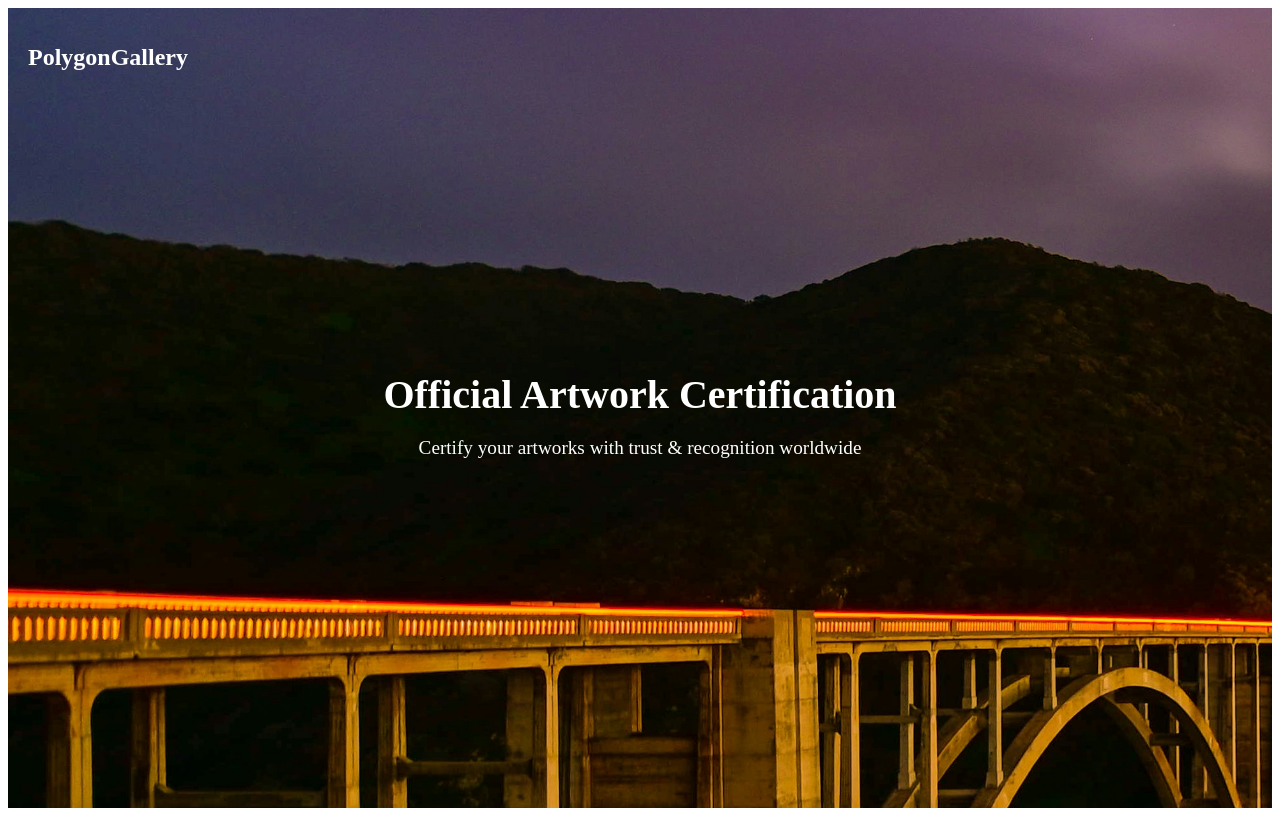
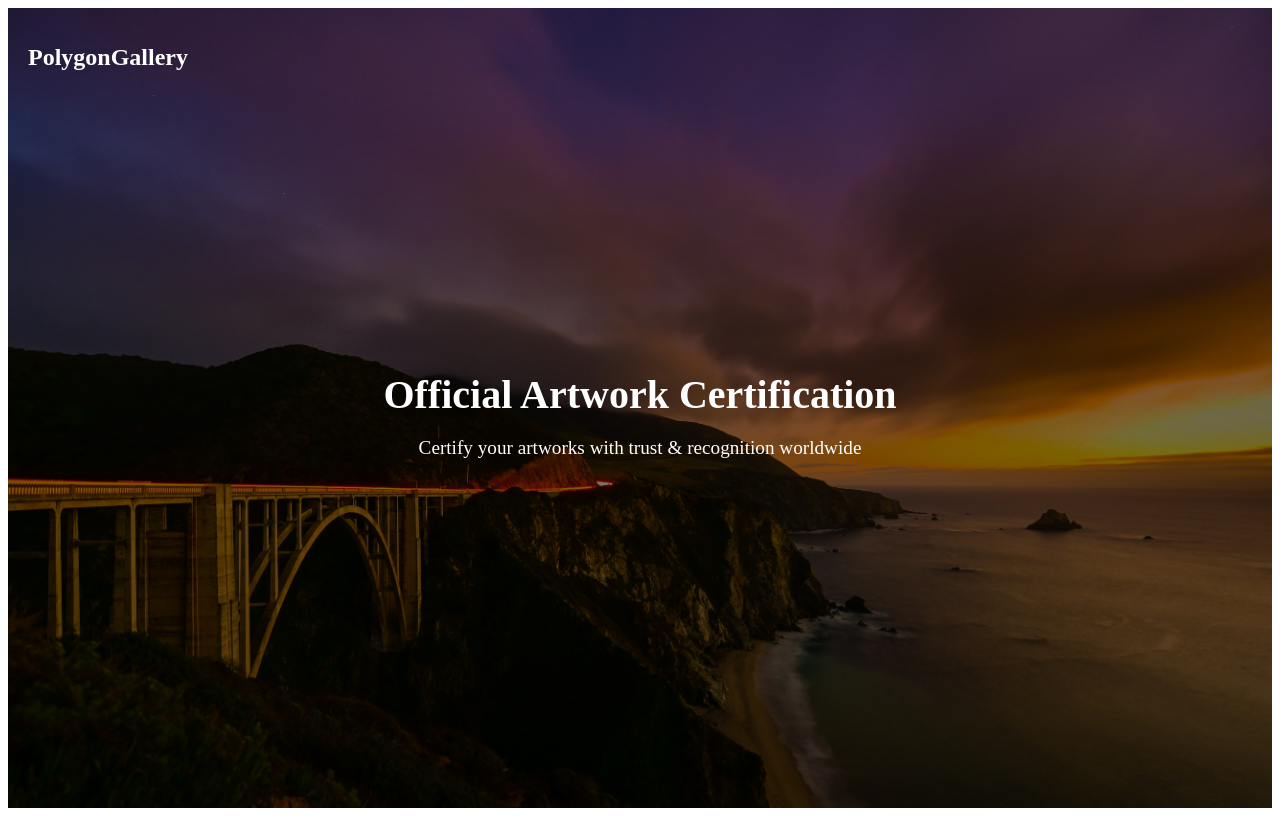
Before and after one commit to kidgideon/polygongallery, a Next.js app: page / in a window 1280 px wide. Built offline with nearby package versions, Linux system fonts and the light colour scheme.

Commit message:
FIX: banner sliding

```diff
--- a/components/banner/banner.module.css
+++ b/components/banner/banner.module.css
@@ -2,26 +2,10 @@
   position: relative;
   width: 100%;
   height: 100vh;
-  overflow: hidden;
-}
-
-.bannerSlider {
-  width: 100%;
-  height: 100%;
-  overflow: hidden;
-}
-
-.bannerTrack {
-  display: flex;
-  width: 300%; /* since 3 images */
-  height: 100%;
-}
-
-.bannerBackground {
-  flex: 0 0 100%;
-  height: 100%;
   background-size: cover;
   background-position: center;
+  background-repeat: no-repeat;
+  overflow: hidden;
 }
 
 .bannerOverlay {
@@ -34,6 +18,12 @@
   text-align: center;
   color: white;
   padding: 2rem;
+
+  /* Optional soft gradient for readability */
+  background: linear-gradient(
+    rgba(0, 0, 0, 0.4),
+    rgba(0, 0, 0, 0.6)
+  );
 }
 
 .bannerLogo {
--- a/components/banner/banner.tsx
+++ b/components/banner/banner.tsx
@@ -3,10 +3,7 @@ import { useEffect, useState } from "react";
 import { motion, AnimatePresence } from "framer-motion";
 import styles from "./banner.module.css";
 import imageOne from "../../images/bannerImageOne.jpg";
-import imageTwo from "../../images/bannerImageTwo.jpg";
-import imageThree from "../../images/bannerImageThree.jpg";
 
-const backgroundImages = [imageOne, imageTwo, imageThree];
 const phrases = [
   "Official Artwork Certification",
   "Official Artwork Certification Service",
@@ -18,30 +15,16 @@ const Banner = () => {
 
   useEffect(() => {
     const interval = setInterval(() => {
-      setIndex((prev) => (prev + 1) % backgroundImages.length);
-    }, 6000); // ⏱ 6s per slide
+      setIndex((prev) => (prev + 1) % phrases.length);
+    }, 6000); // ⏱ text changes every 6s
     return () => clearInterval(interval);
   }, []);
 
   return (
-    <div className={styles.bannerInterface}>
-      {/* Carousel Track */}
-      <div className={styles.bannerSlider}>
-        <motion.div
-          className={styles.bannerTrack}
-          animate={{ x: `-${index * 100}%` }}
-          transition={{ duration: 1.2, ease: "easeInOut" }}
+    <div
+      className={styles.bannerInterface}
+      style={{ backgroundImage: `url(${imageOne.src})` }}
     >
-          {backgroundImages.map((img, i) => (
-            <div
-              key={i}
-              className={styles.bannerBackground}
-              style={{ backgroundImage: `url(${img.src})` }}
-            />
-          ))}
-        </motion.div>
-      </div>
-
       {/* Overlay */}
       <div className={styles.bannerOverlay}>
         {/* Logo top left */}
@@ -69,18 +52,15 @@ const Banner = () => {
             </motion.h2>
           </AnimatePresence>
 
-          <AnimatePresence mode="wait">
           <motion.p
             key={`sub-${index}`}
             initial={{ opacity: 0 }}
             animate={{ opacity: 1 }}
-              exit={{ opacity: 0 }}
-              transition={{ delay: 0.4, duration: 1 }}
+            transition={{ delay: 0.5, duration: 1 }}
             className={styles.bannerSubText}
           >
             Certify your artworks with trust & recognition worldwide
           </motion.p>
-          </AnimatePresence>
         </div>
       </div>
     </div>
```
Lines whose indentation alone changed are shown as unchanged.
